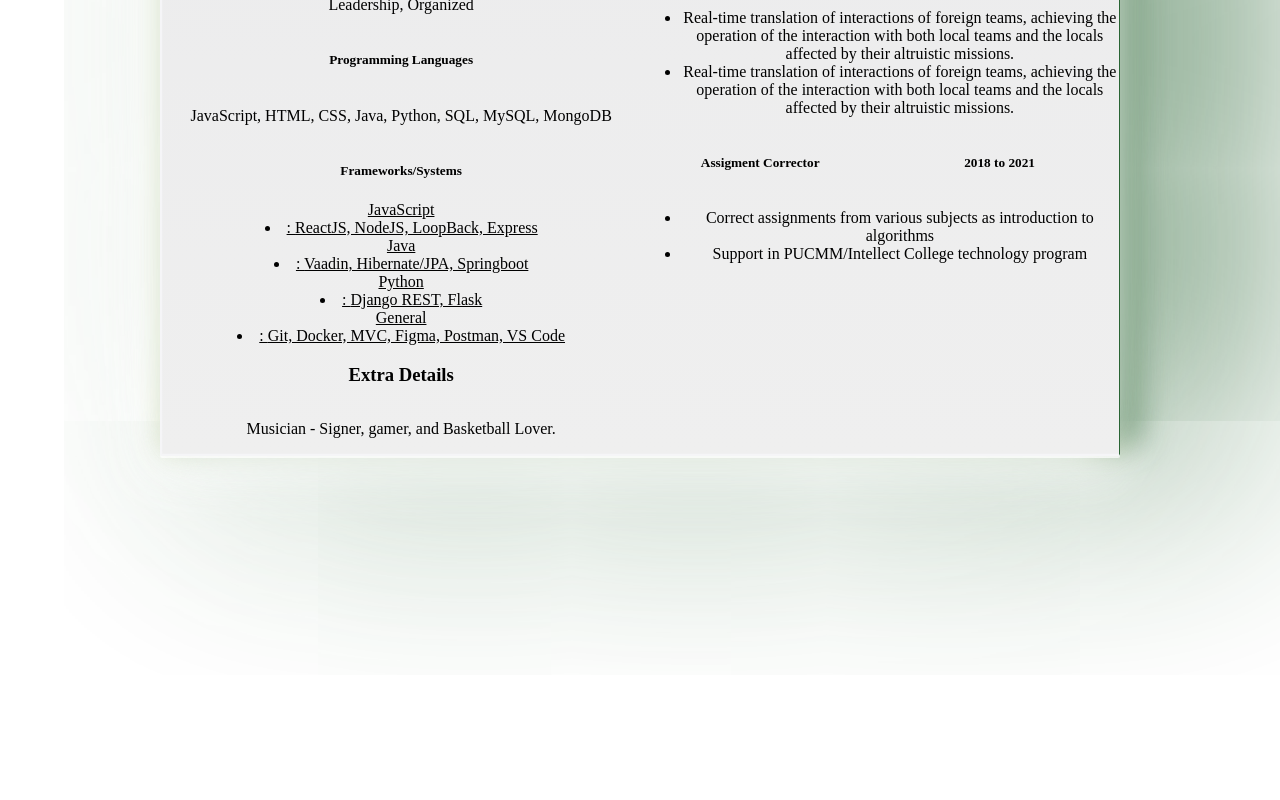
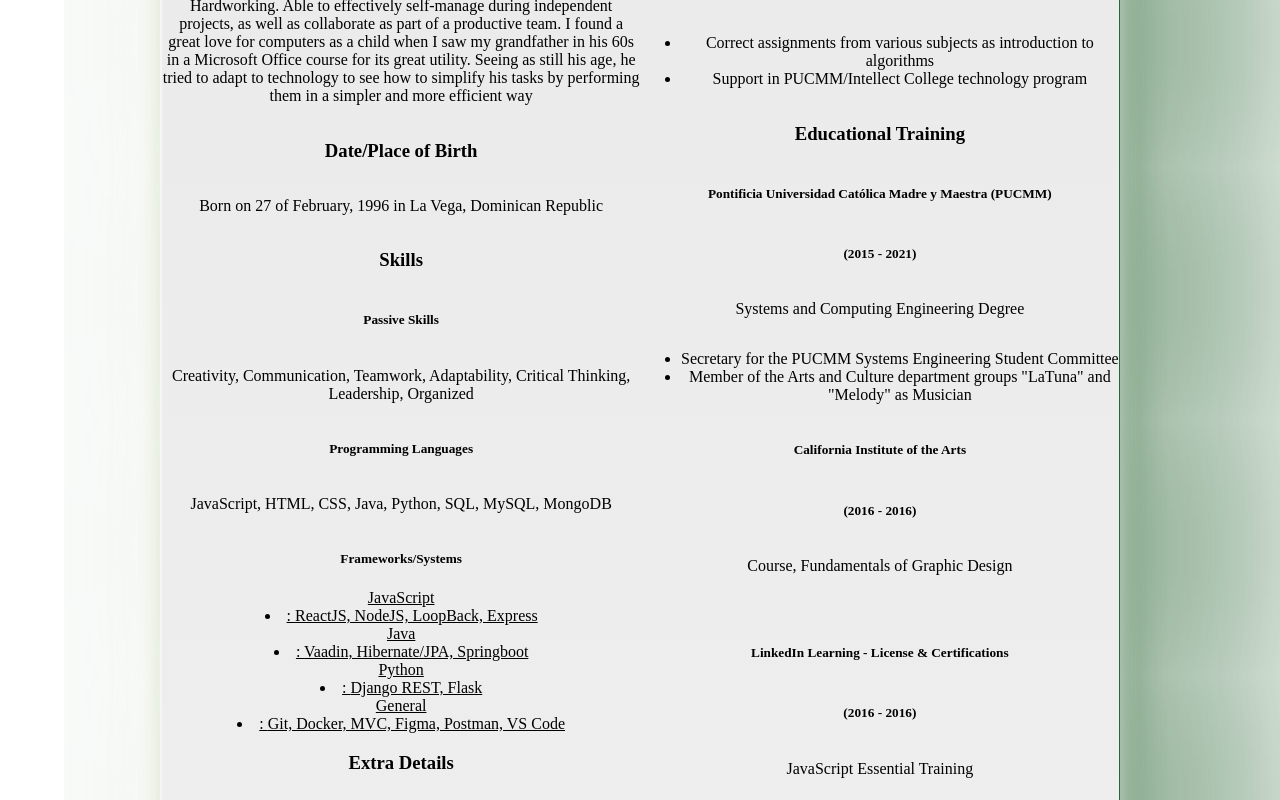
Before and after one commit to tomasjml/cv-tomas-molina, a React (Create React App) app: page / in a window 1280 px wide. Shown: the part 980-1780 px from the top of the page. Before the commit the page ends 1436 px from the top, so only its background shows below. Built offline with nearby package versions, Linux system fonts and the light colour scheme; a web font is replaced by a local one.

Commit message:
Add EducationalInfo component

```diff
--- a/src/App.js
+++ b/src/App.js
@@ -8,6 +8,7 @@ import CareerInfo from "./components/career-info/CareerInfo";
 import BirthInfo from "./components/birth-info/BirthInfo";
 import SkillsInfo from "./components/skills-info/SkillsInfo";
 import ExtraDetails from "./components/extra-details/ExtraDetails"
+import EducationalInfo from "./components/educational-info/EducationalInfo";
 
 // Resources
 import tomasMolina from "./images/jotate.jpg";
@@ -78,6 +79,46 @@ function App() {
     ["Creativity", "Communication", "Teamwork", "Adaptability", "Critical Thinking", "Leadership", "Organized"]
   ]
   const detailsData = "Musician - Signer, gamer, and Basketball Lover.";
+  const educationalData = [
+    {
+      "organization": "Pontificia Universidad Católica Madre y Maestra (PUCMM)",
+      "initialDate": "2015",
+      "finalDate": "2021",
+      "degree": "Systems and Computing Engineering Degree",
+      "tasks": [
+        "Secretary for the PUCMM Systems Engineering Student Committee",
+        "Member of the Arts and Culture department groups \"LaTuna\" and \"Melody\" as Musician"
+      ]
+    },
+    {
+      "organization": "California Institute of the Arts",
+      "initialDate": "2016",
+      "finalDate": "2016",
+      "degree": "Course, Fundamentals of Graphic Design",
+      "tasks": []
+    },
+    {
+      "organization": "LinkedIn Learning - License & Certifications",
+      "initialDate": "2016",
+      "finalDate": "2016",
+      "degree": "JavaScript Essential Training",
+      "tasks": []
+    },
+    {
+      "organization": "LinkedIn Learning - License & Certifications",
+      "initialDate": "2016",
+      "finalDate": "2016",
+      "degree": "React.js Essential Training",
+      "tasks": []
+    },
+    {
+      "organization": "LinkedIn Learning - License & Certifications",
+      "initialDate": "2016",
+      "finalDate": "2016",
+      "degree": "React Hooks",
+      "tasks": []
+    }
+  ]
 
   return (
     <div className="App">
@@ -93,6 +134,7 @@ function App() {
           </div>
           <div className="col">
             <CareerInfo careerData={careerData}/>
+            <EducationalInfo educationalData={educationalData}/>
           </div>
         </div>
       </div>
--- /dev/null
+++ b/src/components/educational-info/EducationalInfo.js
@@ -0,0 +1,41 @@
+import React from 'react';
+
+const EducationalInfo = ({educationalData}) => {
+    return (
+        <>
+            <h3>Educational Training</h3>
+            {educationalData.map((education) => {
+                return (
+                    <div key={education.degree}>
+                        <div className="row">
+                            <div className="col">
+                                <h5>{education.organization}</h5>
+                            </div>
+                        </div>
+                        <div className="row">
+                            <div className="col">
+                                <h5>({education.initialDate} - {education.finalDate})</h5>
+                            </div>
+                        </div>
+                        <div className="row">
+                            <p>{education.degree}</p>
+                        </div>
+                        <div className="row">
+                            <div className="col">
+                                <ul>
+                                    {education.tasks.map((task, i) => {
+                                        return (
+                                            <li key={i}>{task}</li>
+                                        )
+                                    })}
+                                </ul>
+                            </div>
+                        </div>
+                    </div>
+                )
+            })}
+        </>
+     );
+}
+
+export default EducationalInfo;
```
